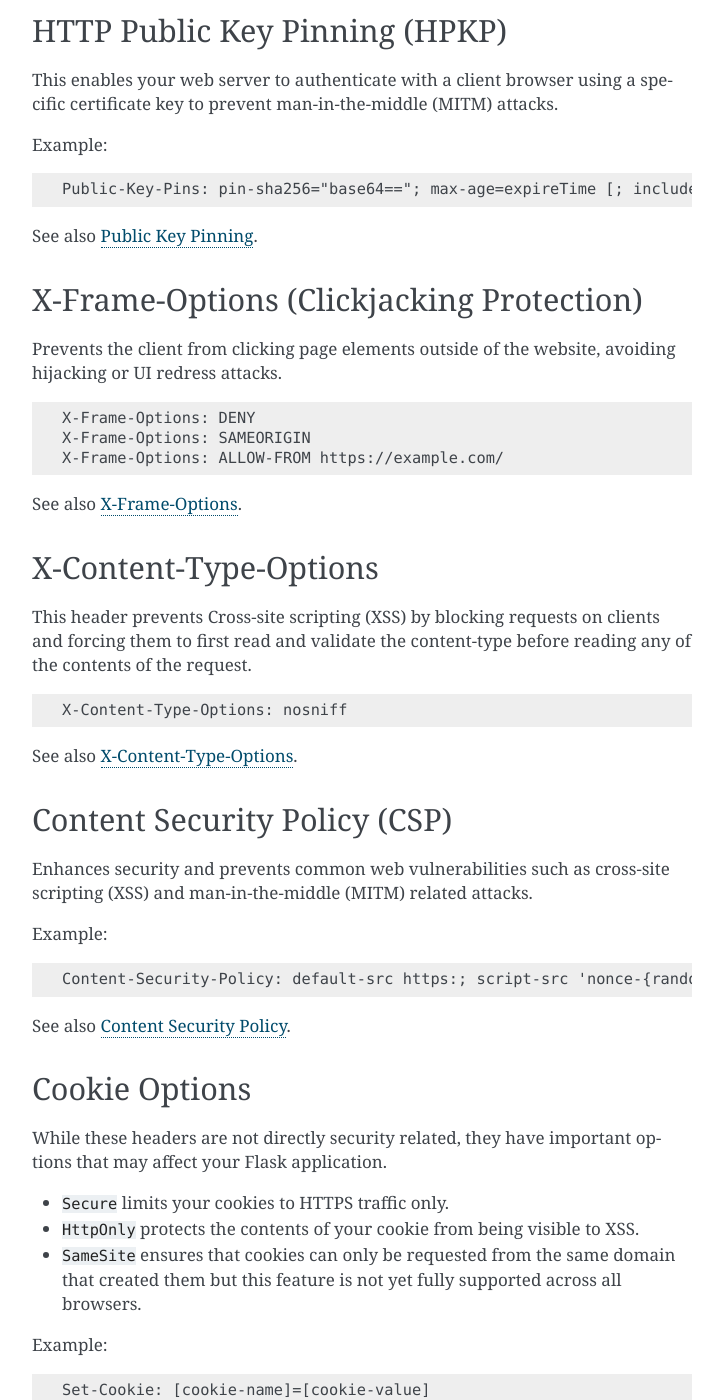
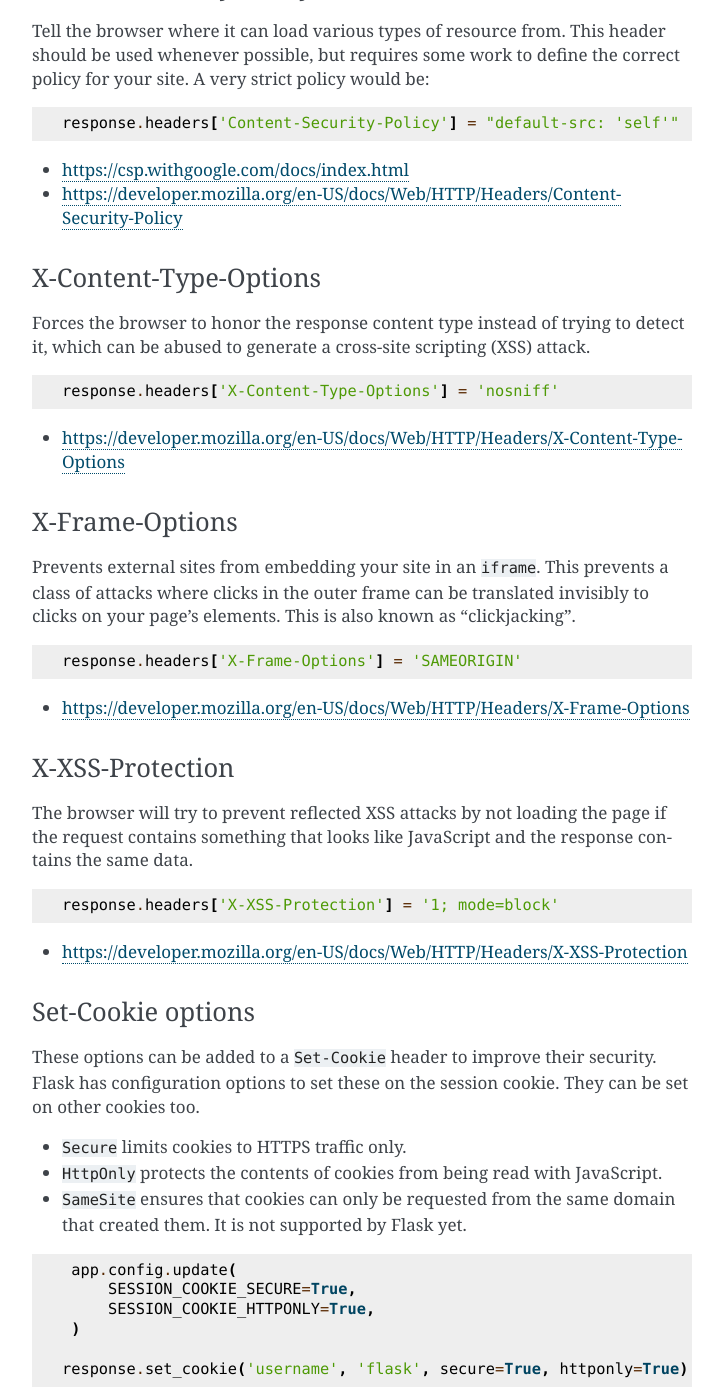
Before and after one commit to th37rose/ava_backend, a Sphinx documentation site: the page built from docs/security.rst, in a window 1280 px wide and 1400 px high, scrolled down 2565 px. Shown: the whole window, without its empty margins (388-1111 px from the left). Built offline with Sphinx 7.4.7, drawn with Linux system fonts in a browser that asks for light colours; some of the changed text lies outside the part shown.

Commit message:
clean up security header docs [ci skip]

```diff
--- a/docs/security.rst
+++ b/docs/security.rst
@@ -108,90 +108,101 @@ arrays.
 Security Headers
 ----------------
 
-This section contains a list of HTTP security headers supported by Flask.
-To configure HTTPS and handle the headers listed below we suggest the package `flask-talisman <https://github.com/GoogleCloudPlatform/flask-talisman>`_.
+Browsers recognize various response headers in order to control security. We
+recommend reviewing each of the headers below for use in your application.
+The `Flask-Talisman`_ extension can be used to manage HTTPS and the security
+headers for you.
+
+.. _Flask-Talisman: https://github.com/GoogleCloudPlatform/flask-talisman
 
 HTTP Strict Transport Security (HSTS)
--------------------------------------
+~~~~~~~~~~~~~~~~~~~~~~~~~~~~~~~~~~~~~
 
-Redirects HTTP requests to HTTPS on all URLs, preventing man-in-the-middle (MITM) attacks.
+Tells the browser to convert all HTTP requests to HTTPS, preventing
+man-in-the-middle (MITM) attacks. ::
 
-Example:
+    response.haders['Strict-Transport-Security'] = 'max-age=31536000; includeSubDomains'
 
-.. sourcecode:: none
+- https://developer.mozilla.org/en-US/docs/Web/HTTP/Headers/Strict-Transport-Security
 
-   Strict-Transport-Security: max-age=<expire-time
-   Strict-Transport-Security: max-age=<expire-time>; includeSubDomains
-   Strict-Transport-Security: max-age=<expire-time>; preload
+Content Security Policy (CSP)
+~~~~~~~~~~~~~~~~~~~~~~~~~~~~~
 
-See also `Strict Transport Security <https://developer.mozilla.org/en-US/docs/Web/HTTP/Headers/Strict-Transport-Security>`_.
+Tell the browser where it can load various types of resource from. This header
+should be used whenever possible, but requires some work to define the correct
+policy for your site. A very strict policy would be::
+
+    response.headers['Content-Security-Policy'] = "default-src: 'self'"
+
+- https://csp.withgoogle.com/docs/index.html
+- https://developer.mozilla.org/en-US/docs/Web/HTTP/Headers/Content-Security-Policy
+
+X-Content-Type-Options
+~~~~~~~~~~~~~~~~~~~~~~
+
+Forces the browser to honor the response content type instead of trying to
+detect it, which can be abused to generate a cross-site scripting (XSS)
+attack. ::
+
+    response.headers['X-Content-Type-Options'] = 'nosniff'
+
+- https://developer.mozilla.org/en-US/docs/Web/HTTP/Headers/X-Content-Type-Options
+
+X-Frame-Options
+~~~~~~~~~~~~~~~
+
+Prevents external sites from embedding your site in an ``iframe``. This
+prevents a class of attacks where clicks in the outer frame can be translated
+invisibly to clicks on your page's elements. This is also known as
+"clickjacking". ::
+
+    response.headers['X-Frame-Options'] = 'SAMEORIGIN'
+
+- https://developer.mozilla.org/en-US/docs/Web/HTTP/Headers/X-Frame-Options
+
+X-XSS-Protection
+~~~~~~~~~~~~~~~~
+
+The browser will try to prevent reflected XSS attacks by not loading the page
+if the request contains something that looks like JavaScript and the response
+contains the same data. ::
+
+    response.headers['X-XSS-Protection'] = '1; mode=block'
+
+- https://developer.mozilla.org/en-US/docs/Web/HTTP/Headers/X-XSS-Protection
+
+Set-Cookie options
+~~~~~~~~~~~~~~~~~~
+
+These options can be added to a ``Set-Cookie`` header to improve their
+security. Flask has configuration options to set these on the session cookie.
+They can be set on other cookies too.
+
+- ``Secure`` limits cookies to HTTPS traffic only.
+- ``HttpOnly`` protects the contents of cookies from being read with
+  JavaScript.
+- ``SameSite`` ensures that cookies can only be requested from the same
+  domain that created them. It is not supported by Flask yet.
+
+::
+
+    app.config.update(
+        SESSION_COOKIE_SECURE=True,
+        SESSION_COOKIE_HTTPONLY=True,
+    )
+
+   response.set_cookie('username', 'flask', secure=True, httponly=True)
+
+- https://developer.mozilla.org/en-US/docs/Web/HTTP/Cookies#Secure_and_HttpOnly_cookies
 
 HTTP Public Key Pinning (HPKP)
-------------------------------
+~~~~~~~~~~~~~~~~~~~~~~~~~~~~~~
 
-This enables your web server to authenticate with a client browser using a specific certificate key to prevent man-in-the-middle (MITM) attacks.
+This tells the browser to authenticate with the server using only the specific
+certificate key to prevent MITM attacks.
 
-Example:
+.. warning::
+   Be careful when enabling this, as it is very difficult to undo if you set up
+   or upgrade your key incorrectly.
 
-.. sourcecode:: none
-
-   Public-Key-Pins: pin-sha256="base64=="; max-age=expireTime [; includeSubDomains][; report-uri="reportURI"]
-
-See also `Public Key Pinning <https://developer.mozilla.org/en-US/docs/Web/HTTP/Public_Key_Pinning>`_.
-
-X-Frame-Options (Clickjacking Protection)
------------------------------------------
-
-Prevents the client from clicking page elements outside of the website, avoiding hijacking or UI redress attacks.
-
-.. sourcecode:: none
-
-   X-Frame-Options: DENY
-   X-Frame-Options: SAMEORIGIN
-   X-Frame-Options: ALLOW-FROM https://example.com/
-
-See also `X-Frame-Options <https://developer.mozilla.org/en-US/docs/Web/HTTP/Headers/X-Frame-Options>`_.
-
-X-Content-Type-Options
-----------------------
-
-This header prevents Cross-site scripting (XSS) by blocking requests on clients and forcing them to first read and validate the content-type before reading any of the contents of the request.
-
-.. sourcecode:: none
-
-   X-Content-Type-Options: nosniff
-
-See also `X-Content-Type-Options <https://developer.mozilla.org/en-US/docs/Web/HTTP/Headers/X-Content-Type-Options>`_.
-
-Content Security Policy (CSP)
------------------------------
-
-Enhances security and prevents common web vulnerabilities such as cross-site scripting (XSS) and man-in-the-middle (MITM) related attacks.
-
-Example:
-
-.. sourcecode:: none
-
-   Content-Security-Policy: default-src https:; script-src 'nonce-{random}'; object-src 'none'
-
-See also `Content Security Policy <https://csp.withgoogle.com/docs/index.html>`_.
-
-Cookie Options
---------------
-
-While these headers are not directly security related, they have important options that may affect your Flask application.
-
-- ``Secure`` limits your cookies to HTTPS traffic only.
-- ``HttpOnly`` protects the contents of your cookie from being visible to XSS.
-- ``SameSite`` ensures that cookies can only be requested from the same domain that created them but this feature is not yet fully supported across all browsers.
-
-Example:
-
-.. sourcecode:: none
-
-   Set-Cookie: [cookie-name]=[cookie-value]
-
-See also:
-
--  Mozilla guide to `HTTP cookies <https://developer.mozilla.org/en-US/docs/Web/HTTP/Cookies#Secure_and_HttpOnly_cookies>`_.
-- `OWASP HTTP Only <https://www.owasp.org/index.php/HttpOnly>`_.
+- https://developer.mozilla.org/en-US/docs/Web/HTTP/Public_Key_Pinning
```
